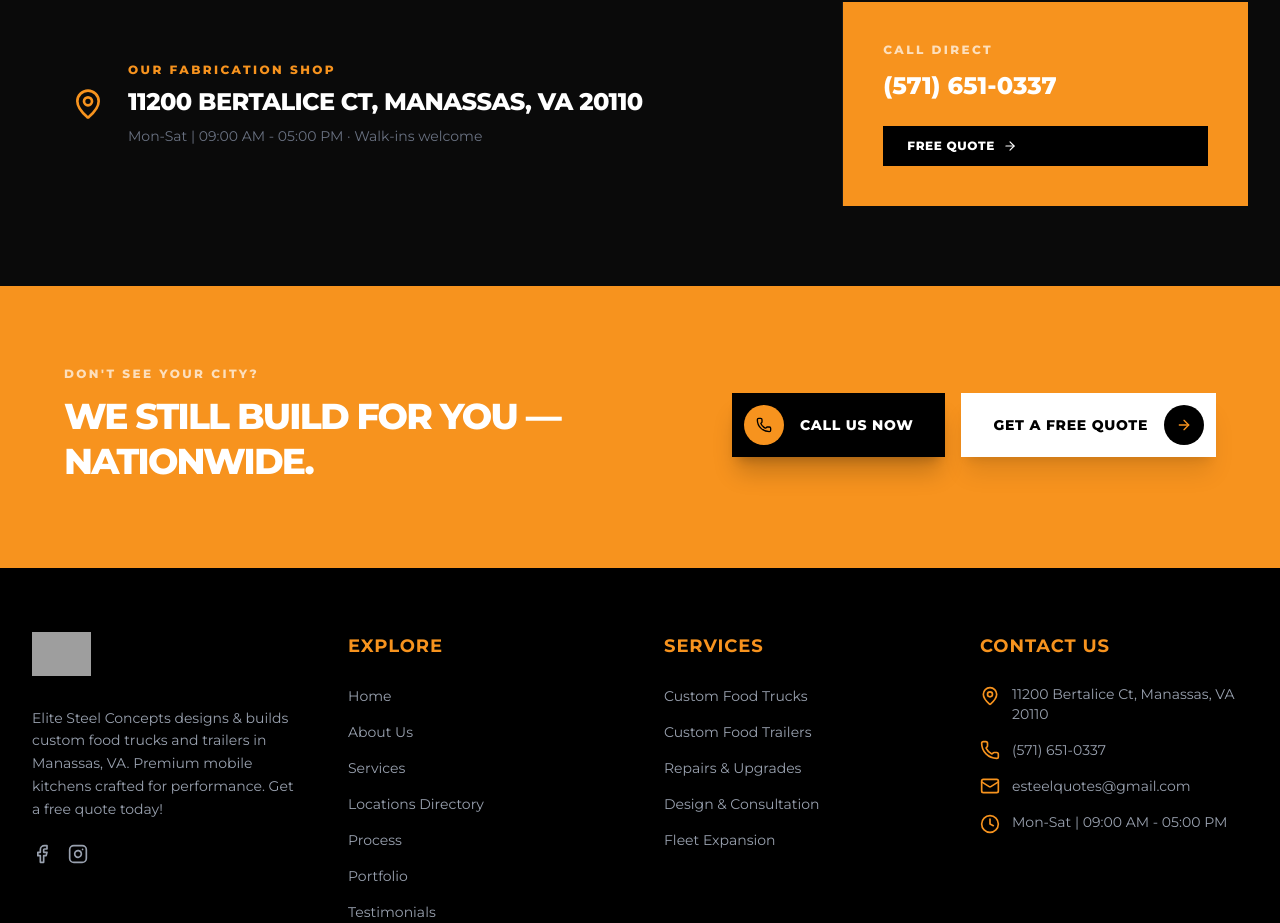
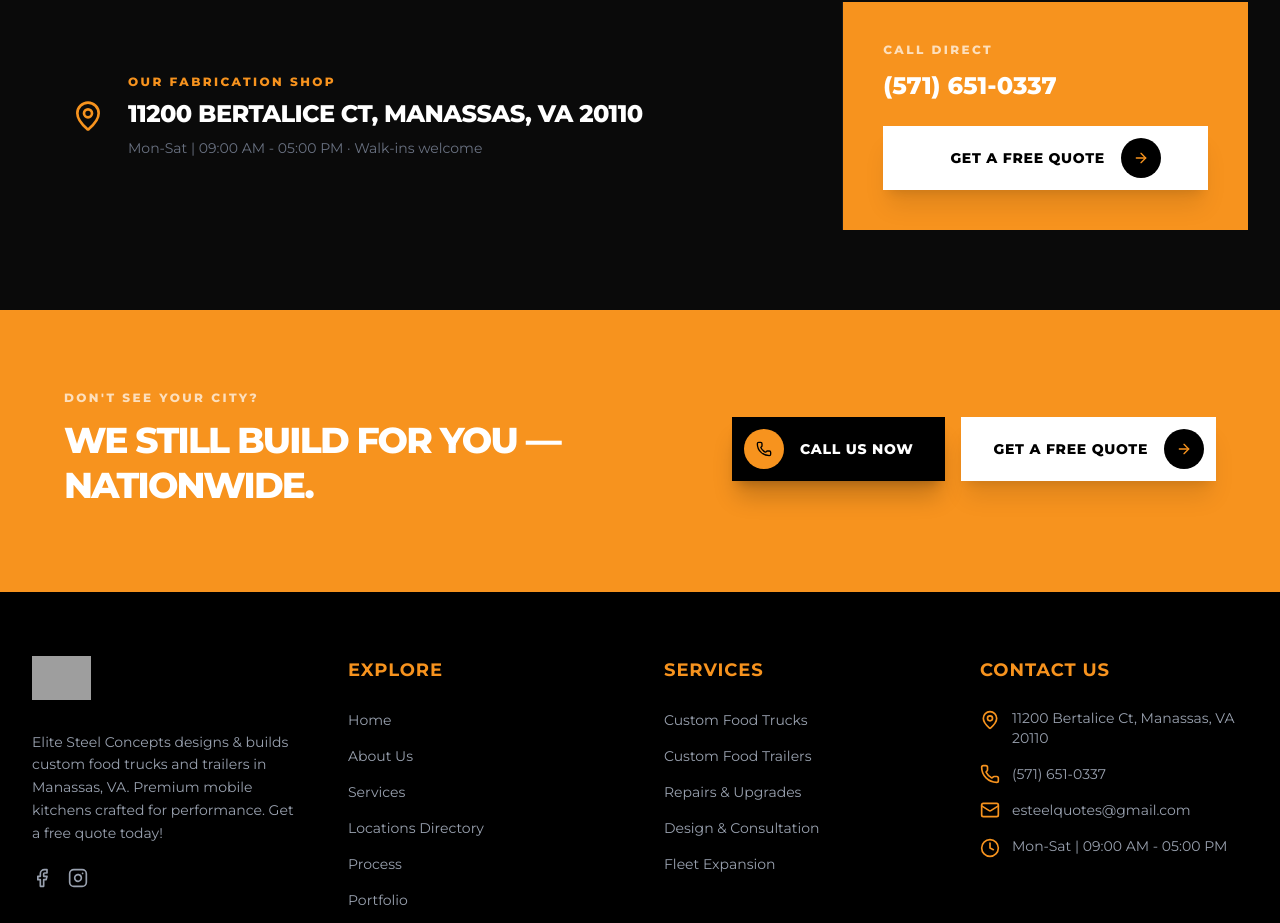
Before and after one commit to districtbites/Elite-steel-concepts-, a Next.js app: page /locations in a window 1280 px wide. Shown: the part 7800-8723 px from the top of the page. Built offline with nearby package versions, Linux system fonts and the light colour scheme; grey boxes are pictures that could not be loaded.

Commit message:
#update the code with staging

```diff
--- a/app/(public)/locations/page.tsx
+++ b/app/(public)/locations/page.tsx
@@ -189,10 +189,12 @@ export default async function LocationsPage() {
               <Link
                 href="/quote"
                 id="shop-address-quote-btn"
-                className="inline-flex items-center gap-2 bg-black text-white hover:bg-white hover:text-black font-black uppercase tracking-wider text-xs px-6 py-3 transition-all"
+                className="group inline-flex items-center justify-center gap-4 bg-white text-black pl-8 pr-3 py-3 font-black uppercase tracking-wider text-sm shadow-xl shadow-black/10 hover:-translate-y-0.5 hover:shadow-2xl transition-all whitespace-nowrap"
               >
-                Free Quote
-                <ArrowRight size={14} />
+                Get a Free Quote
+                <span className="w-10 h-10 rounded-full bg-black text-primary flex items-center justify-center group-hover:translate-x-1 transition-transform">
+                  <ArrowRight size={16} />
+                </span>
               </Link>
             </div>
           </div>
```
